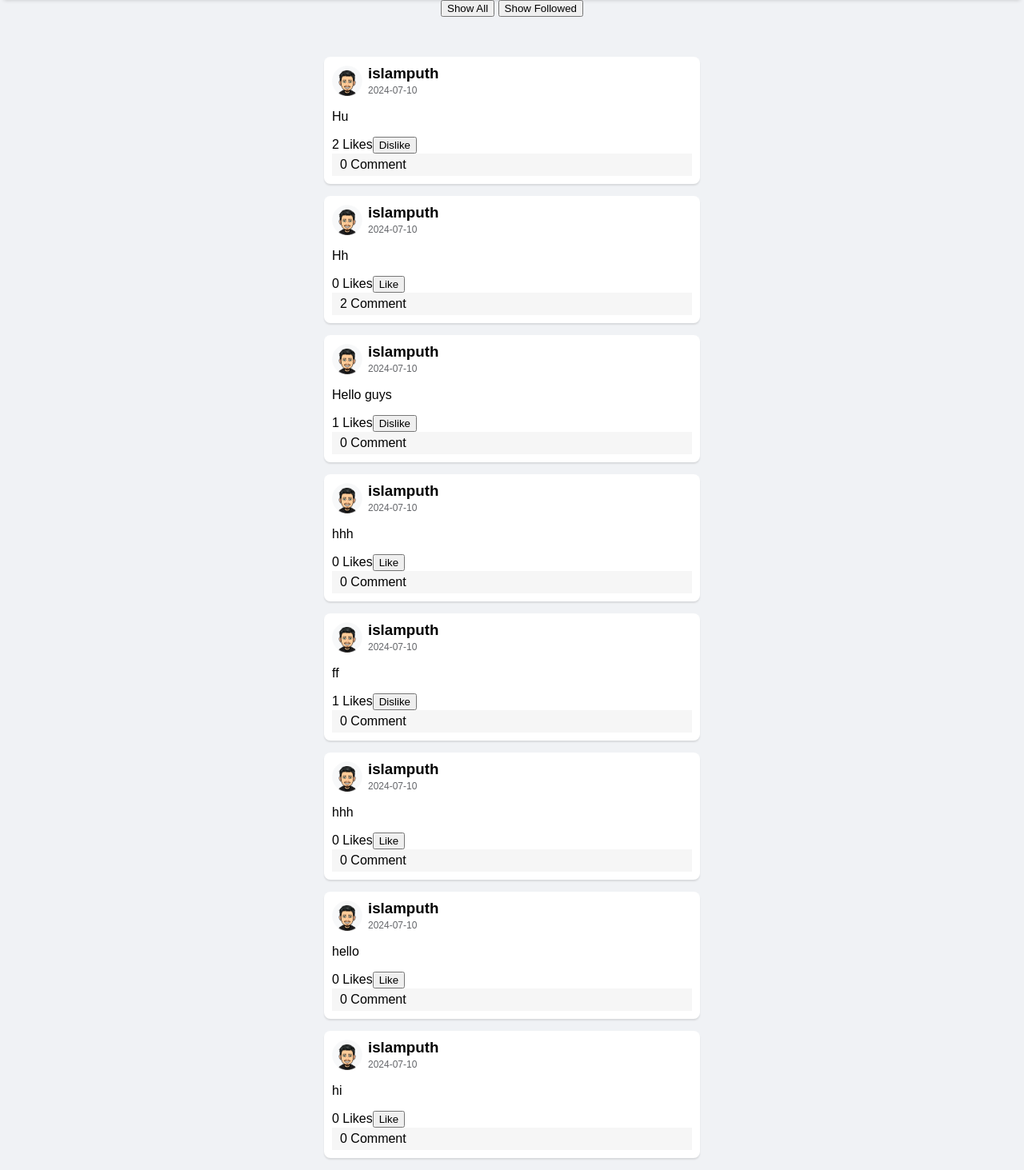
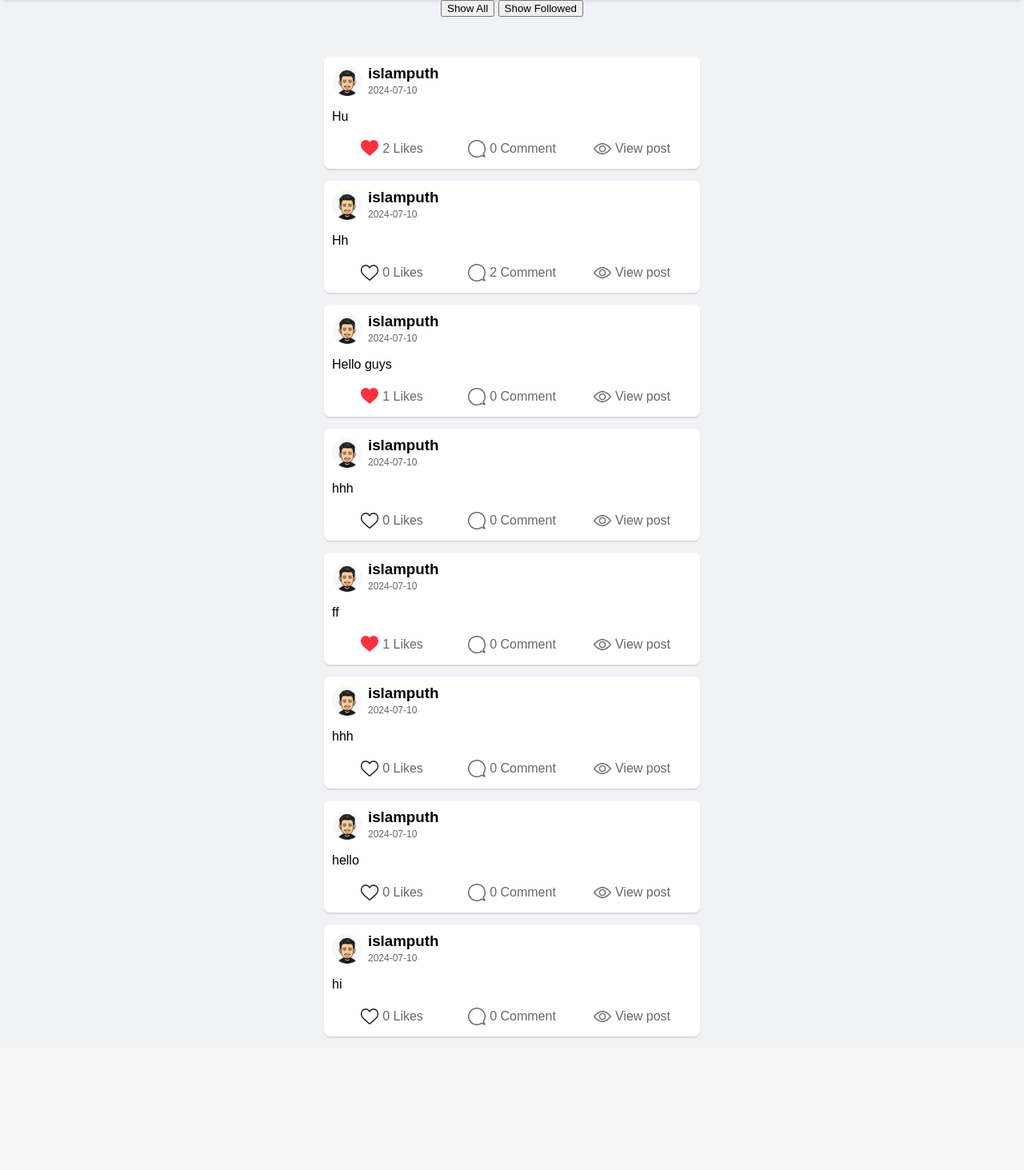
Before and after one commit to islamhamdaoui/Socialmedia-website-PHP-PDO, a PHP site: the page made by home.php in a window 1280 px wide. Shown: the part 50-1513 px from the top of the page at 80% size. After the commit the page ends 1349 px from the top, so only its background shows below. Run offline with PHP 8.4, Linux system fonts and the light colour scheme; a user stored in the database is signed in; data comes from the database, SQL or seed files in the repository.

Commit message:
home post desigm improved

```diff
--- a/home.php
+++ b/home.php
@@ -116,17 +116,27 @@ while ($data = $show->fetch()) {
 
     echo "</div>";
     echo '<p>' . htmlspecialchars($data['content']) . '</p>';
-    echo '<span class="like-count">' . $data['likes_count'] . ' Likes</span>';
 
+
+    echo "<div class='reactions'>";
     if($data["liked"] ==='liked' & $data['id'] === $user) {
-        echo "<button onclick=\"window.location.href='dislike.php?id={$data['post_id']}'\">Dislike</button>";
+        // echo "<button onclick=\"window.location.href='dislike.php?id={$data['post_id']}'\">Dislike</button>";
+        echo '<div>';
+        echo "<img class='like' src='icons/liked.png' onclick=\"window.location.href='dislike.php?id={$data['post_id']}'\"> ";
+        echo '<span class="like-count">' . $data['likes_count'] . ' Likes</span>';
+        echo '</div>';
 
     } else {
-    echo "<button onclick=\"window.location.href='like.php?id={$data['post_id']}'\">Like</button>";
+    // echo "<button onclick=\"window.location.href='like.php?id={$data['post_id']}'\">Like</button>";
+    echo '<div>';
+    echo "<img class='like' src='icons/like.png' onclick=\"window.location.href='like.php?id={$data['post_id']}'\"> ";
+    echo '<span class="like-count">' . $data['likes_count'] . ' Likes</span>';
+    echo '</div>';
     }
 
-    echo "<div><div class='comment' onclick=\"window.location.href='postview.php?id={$data['post_id']}'\">{$data['comments_count']} Comment</div> </div>";
-
+    echo "<div  onclick=\"window.location.href='postview.php?id={$data['post_id']}'\"><img src='icons/comment.png'> {$data['comments_count']} Comment</div> ";
+    echo "<div><img src='icons/view.png'> View post</div>";
+    echo "</div>";
 
 
     echo '</div>';
@@ -234,11 +244,36 @@ echo '</div>';
             box-shadow: 0px 2px 2px rgba(0, 0, 0, 0.1);
         }
 
-        .comment {
-            background-color: #f6f6f6;
-            padding: 5px 10px;
+        .reactions {
+
+
             cursor: pointer;
+            color: #65676B;
+            display: flex;
+            justify-content: space-between;
         }
+
+        .reactions img {
+            height: 22px;
+            width: 22px;
+            margin-right: 5px;
+
+        }
+
+        .reactions div {
+            display: flex;
+            align-items: center;
+            justify-content: center;
+
+            flex: 1;
+            border-radius: 4px;
+            padding: 4px 0;
+        }
+
+        .reactions div:hover {
+            background-color: #F2F2F2;
+        }
+
 
         .username {
             display: flex;
@@ -263,8 +298,13 @@ echo '</div>';
         .followed {
             display: none;
         }
+
+        .like {
+            height: 22px;
+            width: 22px;
+        }
+
             </style>
-
 
 
 <script>
```
Also changed, not shown: icons/comment.png (added), icons/like.png (added), icons/liked.png (added), icons/view.png (added).
